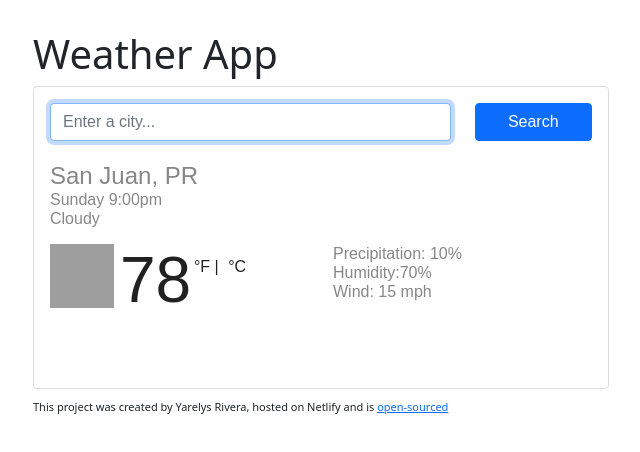
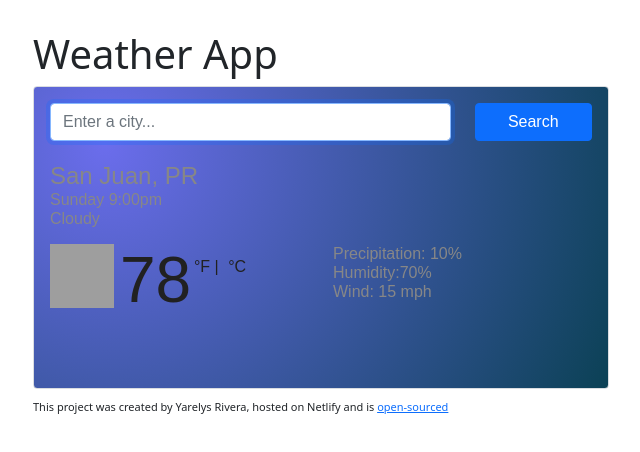
Before and after one commit to YarelysRR/my-react-weather-project, a React (Create React App) app: page / in a window 1280 px wide. Shown: the top 452 px of the page, without its empty margins (319-959 px from the left). Built offline with nearby package versions, Linux system fonts and the light colour scheme; grey boxes are pictures that could not be loaded.

Commit message:
added backg color search app

```diff
--- a/src/Weather.css
+++ b/src/Weather.css
@@ -4,6 +4,11 @@
   color: rgb(135, 135, 135);
   padding: 16px;
   border-radius: 4px;
+  background: radial-gradient(
+    circle at 12.3% 19.3%,
+    rgb(107, 109, 236) 0%,
+    rgb(11, 65, 85) 100.2%
+  );
 }
 
 .Weather h1 {
```
